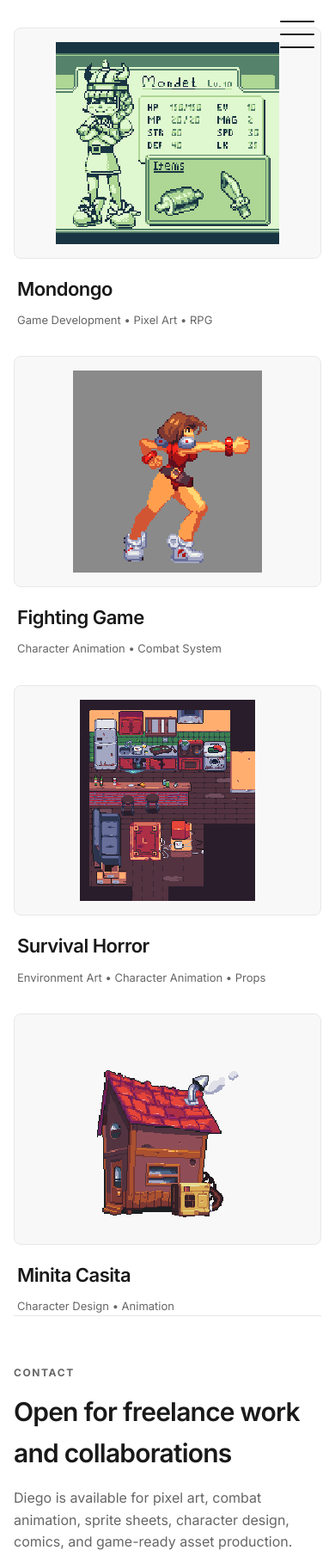
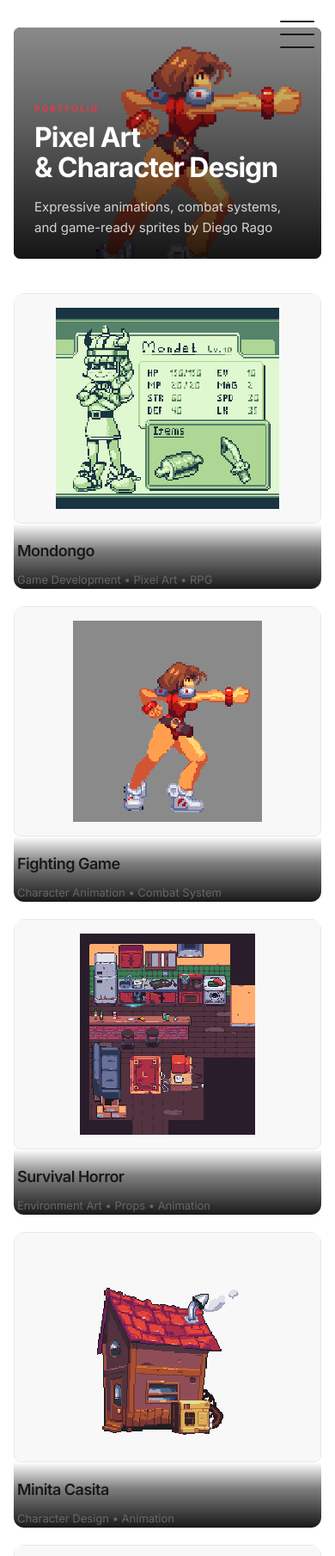
Before and after one commit to luigiydm/portfolio-diego, a plain HTML site: page index.html in a window 390 px wide. Shown: the top 1810 px of the page at 86% size. Drawn offline with Linux system fonts and the light colour scheme.

Commit message:
Redesign inspired by Emmanuel Zampalo: hero banner, landscape 16:9 thumbnails, overlay text, masonry grid

```diff
--- a/css/style.css
+++ b/css/style.css
@@ -170,14 +170,145 @@ img {
 }
 
 /* ==========================================
+   HOME HERO BANNER
+   ========================================== */
+.home-hero {
+    position: relative;
+    width: 100%;
+    aspect-ratio: 16 / 9;
+    max-height: 70vh;
+    overflow: hidden;
+    border-radius: 12px;
+    margin-bottom: 60px;
+    background-color: #1a1a1a;
+}
+
+.home-hero-media {
+    width: 100%;
+    height: 100%;
+    object-fit: cover;
+    display: block;
+}
+
+.home-hero-overlay {
+    position: absolute;
+    inset: 0;
+    display: flex;
+    flex-direction: column;
+    justify-content: flex-end;
+    padding: 48px;
+    background: linear-gradient(to top, rgba(0,0,0,0.85) 0%, rgba(0,0,0,0.3) 60%, transparent 100%);
+}
+
+.home-hero-label {
+    font-size: 11px;
+    font-weight: 700;
+    letter-spacing: 2px;
+    text-transform: uppercase;
+    color: var(--color-accent);
+    margin-bottom: 8px;
+}
+
+.home-hero-title {
+    font-size: 56px;
+    font-weight: 700;
+    color: white;
+    line-height: 1.1;
+    letter-spacing: -1px;
+    margin-bottom: 16px;
+}
+
+.home-hero-subtitle {
+    font-size: 18px;
+    color: rgba(255,255,255,0.8);
+    max-width: 600px;
+}
+
+/* ==========================================
    HOME PROJECTS GRID
    ========================================== */
 .projects-grid-home {
     display: grid;
     grid-template-columns: repeat(2, 1fr);
-    gap: 32px;
+    gap: 24px;
     max-width: 1400px;
     margin: 0 auto;
+}
+
+.project-card-home {
+    position: relative;
+    display: block;
+    cursor: pointer;
+    transition: var(--transition);
+    animation: fadeInUp 0.5s ease-out forwards;
+    opacity: 0;
+    overflow: hidden;
+    border-radius: 12px;
+}
+
+.project-card-home:nth-child(1) { animation-delay: 0.1s; }
+.project-card-home:nth-child(2) { animation-delay: 0.2s; }
+.project-card-home:nth-child(3) { animation-delay: 0.3s; }
+.project-card-home:nth-child(4) { animation-delay: 0.4s; }
+
+.project-card-home:hover {
+    transform: translateY(-4px);
+}
+
+.project-image {
+    position: relative;
+    width: 100%;
+    aspect-ratio: 16 / 9;
+    overflow: hidden;
+    background-color: #1a1a1a;
+    border-radius: 12px;
+}
+
+.project-image img,
+.project-image video {
+    width: 100%;
+    height: 100%;
+    object-fit: cover;
+    transition: transform 0.6s cubic-bezier(0.4, 0, 0.2, 1);
+}
+
+.project-image img {
+    image-rendering: pixelated;
+}
+
+.project-card-home:hover .project-image img,
+.project-card-home:hover .project-image video {
+    transform: scale(1.05);
+}
+
+.project-info-home {
+    position: absolute;
+    bottom: 0;
+    left: 0;
+    right: 0;
+    padding: 32px;
+    background: linear-gradient(to top, rgba(0,0,0,0.9) 0%, rgba(0,0,0,0.5) 60%, transparent 100%);
+    opacity: 1;
+    color: white;
+    transition: var(--transition);
+}
+
+.project-card-home:hover .project-info-home {
+    background: linear-gradient(to top, rgba(0,0,0,0.95) 0%, rgba(0,0,0,0.6) 70%, transparent 100%);
+}
+
+.project-info-home h2 {
+    font-size: 24px;
+    font-weight: 700;
+    color: white;
+    margin-bottom: 8px;
+    letter-spacing: -0.5px;
+}
+
+.project-info-home p {
+    font-size: 14px;
+    color: rgba(255, 255, 255, 0.7);
+    font-weight: 400;
 }
 
 .project-card-home {
@@ -347,32 +478,48 @@ img {
 /* Gallery Grid */
 .gallery-grid {
     display: grid;
-    grid-template-columns: repeat(auto-fill, minmax(300px, 1fr));
-    gap: 24px;
+    grid-template-columns: repeat(auto-fill, minmax(280px, 1fr));
+    gap: 20px;
     max-width: 1400px;
     margin: 0 auto 100px;
 }
 
 .gallery-item {
     position: relative;
-    aspect-ratio: 4 / 3;
+    aspect-ratio: 16 / 9;
     overflow: hidden;
-    background-color: #f5f5f5;
+    background-color: #1a1a1a;
     cursor: pointer;
     transition: var(--transition);
-    border-radius: 8px;
-    border: 1px solid var(--color-border);
+    border-radius: 10px;
     width: 100%;
-    padding: 16px;
-    display: flex;
-    align-items: center;
-    justify-content: center;
-    text-align: left;
 }
 
 .gallery-item:hover {
     transform: translateY(-4px);
-    box-shadow: 0 12px 24px rgba(0,0,0,0.1);
+    box-shadow: 0 16px 32px rgba(0,0,0,0.15);
+}
+
+button.gallery-item {
+    appearance: none;
+    border: none;
+}
+
+.gallery-item:hover img,
+.gallery-item:hover video {
+    transform: scale(1.05);
+}
+
+.gallery-item img,
+.gallery-item video {
+    width: 100%;
+    height: 100%;
+    object-fit: cover;
+    transition: transform 0.4s ease;
+}
+
+.gallery-item img {
+    image-rendering: pixelated;
 }
 
 button.gallery-item {
@@ -708,21 +855,39 @@ button.gallery-item {
 
     .main-content {
         margin-left: 0;
-        padding: 40px 24px;
+        padding: 24px 20px;
+    }
+
+    .home-hero {
+        aspect-ratio: 4 / 3;
+        margin-bottom: 40px;
+        border-radius: 8px;
+    }
+
+    .home-hero-overlay {
+        padding: 24px;
+    }
+
+    .home-hero-label {
+        font-size: 10px;
+    }
+
+    .home-hero-title {
+        font-size: 32px;
+    }
+
+    .home-hero-subtitle {
+        font-size: 15px;
     }
 
     .projects-grid-home {
         grid-template-columns: 1fr;
-        gap: 32px;
+        gap: 20px;
         max-width: 100%;
     }
 
-    .project-info-home {
-        padding: 18px 4px 0;
-    }
-
     .project-info-home h2 {
-        font-size: 22px;
+        font-size: 18px;
     }
 
     .project-info-home p {
--- a/index.html
+++ b/index.html
@@ -51,15 +51,24 @@
 
     <!-- Main Content Area -->
     <main class="main-content">
+        <!-- Home Hero Banner -->
+        <div class="home-hero">
+            <img src="assets/fighting/heavy punch1.gif" alt="Featured animation" class="home-hero-media" loading="eager" decoding="async">
+            <div class="home-hero-overlay">
+                <p class="home-hero-label">Portfolio</p>
+                <h2 class="home-hero-title">Pixel Art<br>& Character Design</h2>
+                <p class="home-hero-subtitle">Expressive animations, combat systems, and game-ready sprites by Diego Rago</p>
+            </div>
+        </div>
+
         <!-- Projects Grid -->
         <div class="projects-grid-home">
 
             <!-- Project 1: Mondongo -->
             <a href="mondongo.html" class="project-card-home">
                 <div class="project-image">
-                    <img src="assets/mondongo/MONDET.gif" alt="Mondongo pixel art character preview" loading="lazy" decoding="async">
+                    <img src="assets/mondongo/MONDET.gif" alt="Mondongo pixel art character" loading="lazy" decoding="async">
                 </div>
-                <span class="view-label">Ver proyecto</span>
                 <div class="project-info-home">
                     <h2>Mondongo</h2>
                     <p>Game Development • Pixel Art • RPG</p>
@@ -69,24 +78,33 @@
             <!-- Project 2: Fighting Game -->
             <a href="fighting.html" class="project-card-home">
                 <div class="project-image">
-                    <img src="assets/fighting/heavy punch1.gif" alt="Fighting game pixel animation preview" loading="lazy" decoding="async">
+                    <img src="assets/fighting/heavy punch1.gif" alt="Fighting game animation" loading="lazy" decoding="async">
                 </div>
-                <span class="view-label">Ver proyecto</span>
                 <div class="project-info-home">
                     <h2>Fighting Game</h2>
                     <p>Character Animation • Combat System</p>
                 </div>
             </a>
 
-            <!-- Project 3: Survival Horror -->
+<!-- Project 3: Survival Horror -->
             <a href="survival-horror.html" class="project-card-home">
                 <div class="project-image">
-                    <img src="assets/survival-horror/living room.png" alt="Survival horror interior environment preview" loading="lazy" decoding="async">
+                    <img src="assets/survival-horror/living room.png" alt="Survival horror environment" loading="lazy" decoding="async">
                 </div>
-                <span class="view-label">Ver proyecto</span>
                 <div class="project-info-home">
                     <h2>Survival Horror</h2>
-                    <p>Environment Art • Character Animation • Props</p>
+                    <p>Environment Art • Props • Animation</p>
+                </div>
+            </a>
+
+            <!-- Project 4: Minita Casita -->
+            <a href="minita-casita.html" class="project-card-home">
+                <div class="project-image">
+                    <img src="assets/minita-casita/casa.gif" alt="Minita Casita environment" loading="lazy" decoding="async">
+                </div>
+                <div class="project-info-home">
+                    <h2>Minita Casita</h2>
+                    <p>Character Design • Animation</p>
                 </div>
             </a>
 
```
